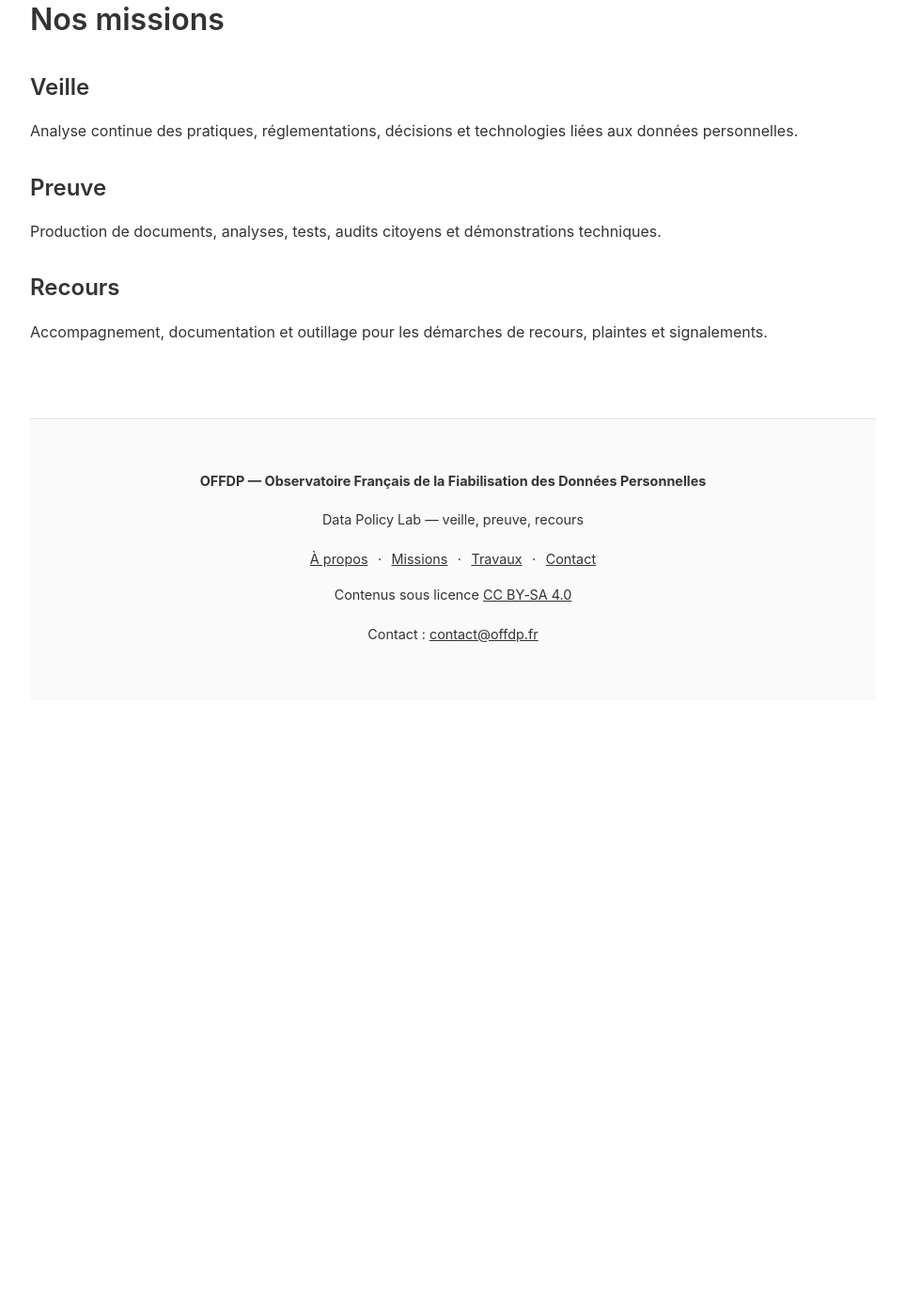
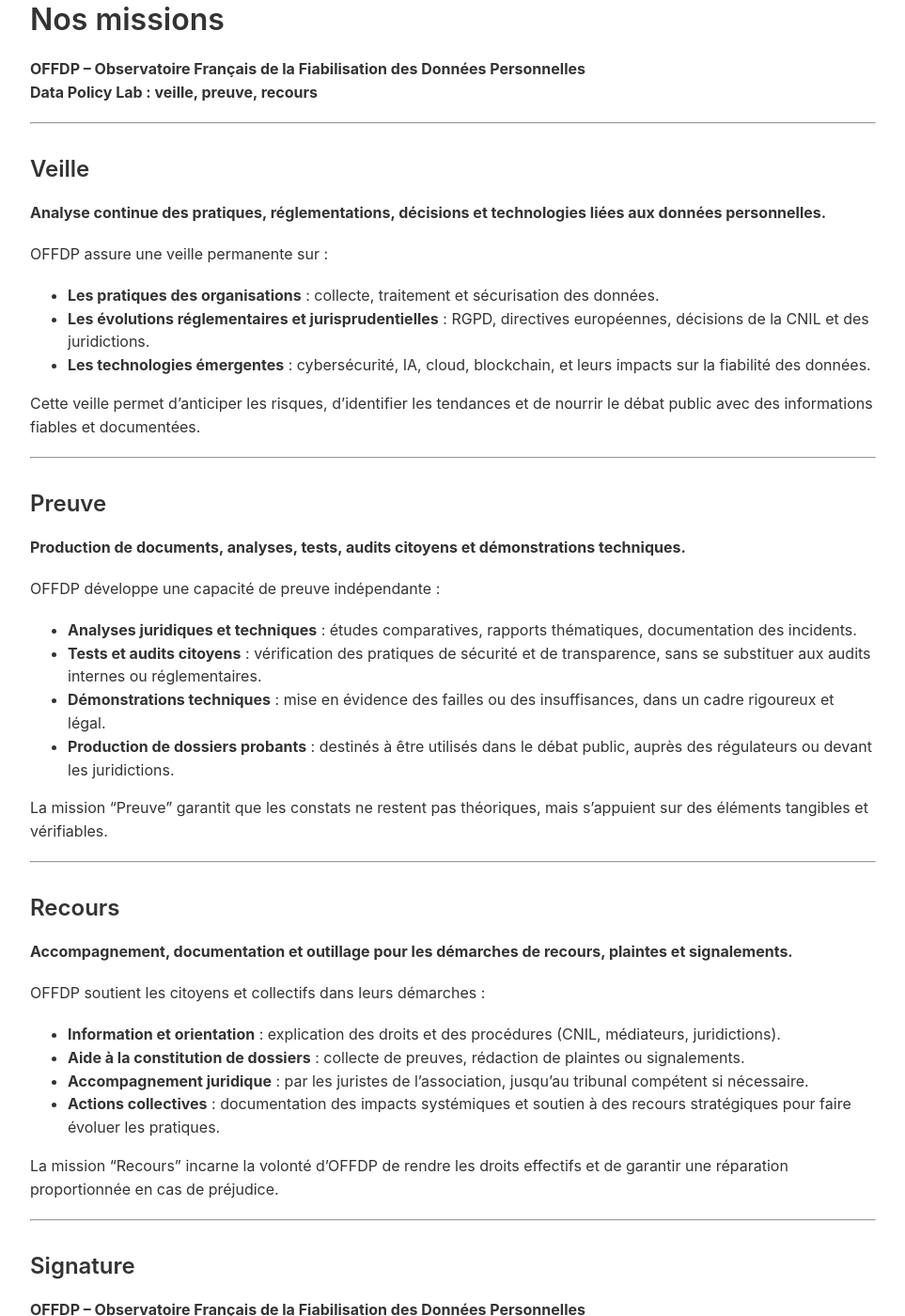
Before and after one commit to Marcussacapuces91/OFFDP, a Jekyll site: the page built from docs/missions.md, in a window 1280 px wide and 1400 px high, scrolled down 221 px. Shown: the whole window at 94% size, without its empty margins (158-1121 px from the left). Built offline with Jekyll 4.4.1, drawn with Linux system fonts in a browser that asks for light colours; our own code applies the rules of GitHub Pages for plain Markdown files; before the commit the page ends 998 px from its top, so only the background shows below that; some of the changed text lies outside the part shown.

Commit message:
Update missions.md

```diff
--- a/docs/missions.md
+++ b/docs/missions.md
@@ -1,10 +1,54 @@
 # Nos missions
 
+**OFFDP – Observatoire Français de la Fiabilisation des Données Personnelles**
+**Data Policy Lab : veille, preuve, recours**
+
+---
+
 ## Veille
-Analyse continue des pratiques, réglementations, décisions et technologies liées aux données personnelles.
+**Analyse continue des pratiques, réglementations, décisions et technologies liées aux données personnelles.**
+
+OFFDP assure une veille permanente sur :
+
+- **Les pratiques des organisations** : collecte, traitement et sécurisation des données.
+- **Les évolutions réglementaires et jurisprudentielles** : RGPD, directives européennes, décisions de la CNIL et des juridictions.
+- **Les technologies émergentes** : cybersécurité, IA, cloud, blockchain, et leurs impacts sur la fiabilité des données.
+
+Cette veille permet d’anticiper les risques, d’identifier les tendances et de nourrir le débat public avec des informations fiables et documentées.
+
+---
 
 ## Preuve
-Production de documents, analyses, tests, audits citoyens et démonstrations techniques.
+**Production de documents, analyses, tests, audits citoyens et démonstrations techniques.**
+
+OFFDP développe une capacité de preuve indépendante :
+
+- **Analyses juridiques et techniques** : études comparatives, rapports thématiques, documentation des incidents.
+- **Tests et audits citoyens** : vérification des pratiques de sécurité et de transparence, sans se substituer aux audits internes ou réglementaires.
+- **Démonstrations techniques** : mise en évidence des failles ou des insuffisances, dans un cadre rigoureux et légal.
+- **Production de dossiers probants** : destinés à être utilisés dans le débat public, auprès des régulateurs ou devant les juridictions.
+
+La mission “Preuve” garantit que les constats ne restent pas théoriques, mais s’appuient sur des éléments tangibles et vérifiables.
+
+---
 
 ## Recours
-Accompagnement, documentation et outillage pour les démarches de recours, plaintes et signalements.
+**Accompagnement, documentation et outillage pour les démarches de recours, plaintes et signalements.**
+
+OFFDP soutient les citoyens et collectifs dans leurs démarches :
+
+- **Information et orientation** : explication des droits et des procédures (CNIL, médiateurs, juridictions).
+- **Aide à la constitution de dossiers** : collecte de preuves, rédaction de plaintes ou signalements.
+- **Accompagnement juridique** : par les juristes de l’association, jusqu’au tribunal compétent si nécessaire.
+- **Actions collectives** : documentation des impacts systémiques et soutien à des recours stratégiques pour faire évoluer les pratiques.
+
+La mission “Recours” incarne la volonté d’OFFDP de rendre les droits effectifs et de garantir une réparation proportionnée en cas de préjudice.
+
+---
+
+## Signature
+
+**OFFDP – Observatoire Français de la Fiabilisation des Données Personnelles**
+**Data Policy Lab : veille, preuve, recours**
+
+Un acteur citoyen qui transforme la veille en preuves, et les preuves en recours effectifs.
```
